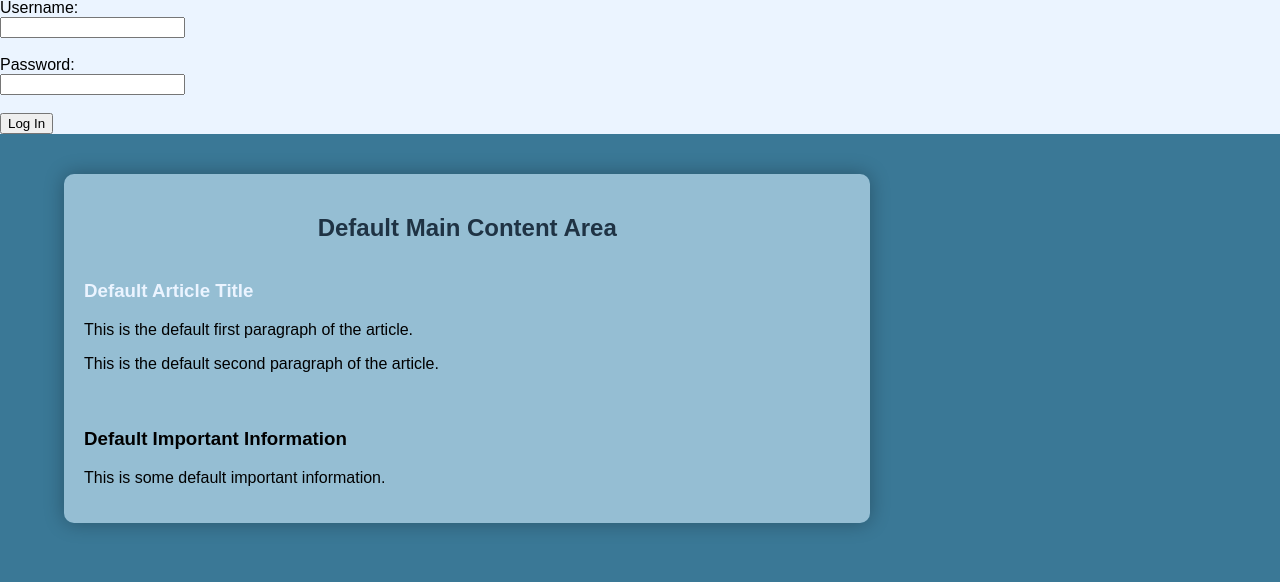
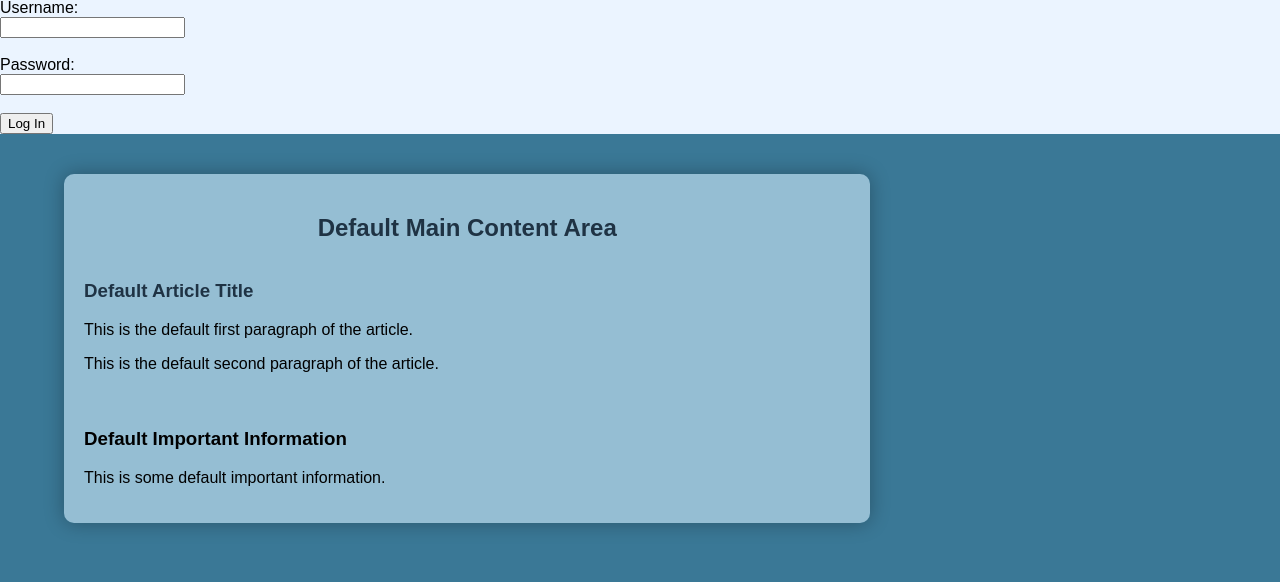
Before and after one commit to gabskir/TAW-project, a PHP site: page /index.php in a window 1280 px wide. Shown: the part 281-863 px from the top of the page. Run offline with PHP 8.4, Linux system fonts and the light colour scheme; data that the repository does not hold is empty.

Commit message:
Update index.css

```diff
--- a/index.css
+++ b/index.css
@@ -90,7 +90,7 @@ main {
 }
 
 .content-template article h3 {
-    color: #EBF4FF; /* Dark magenta heading */
+    color: #1f3344; /* Dark magenta heading */
 }
 
 footer {
```
